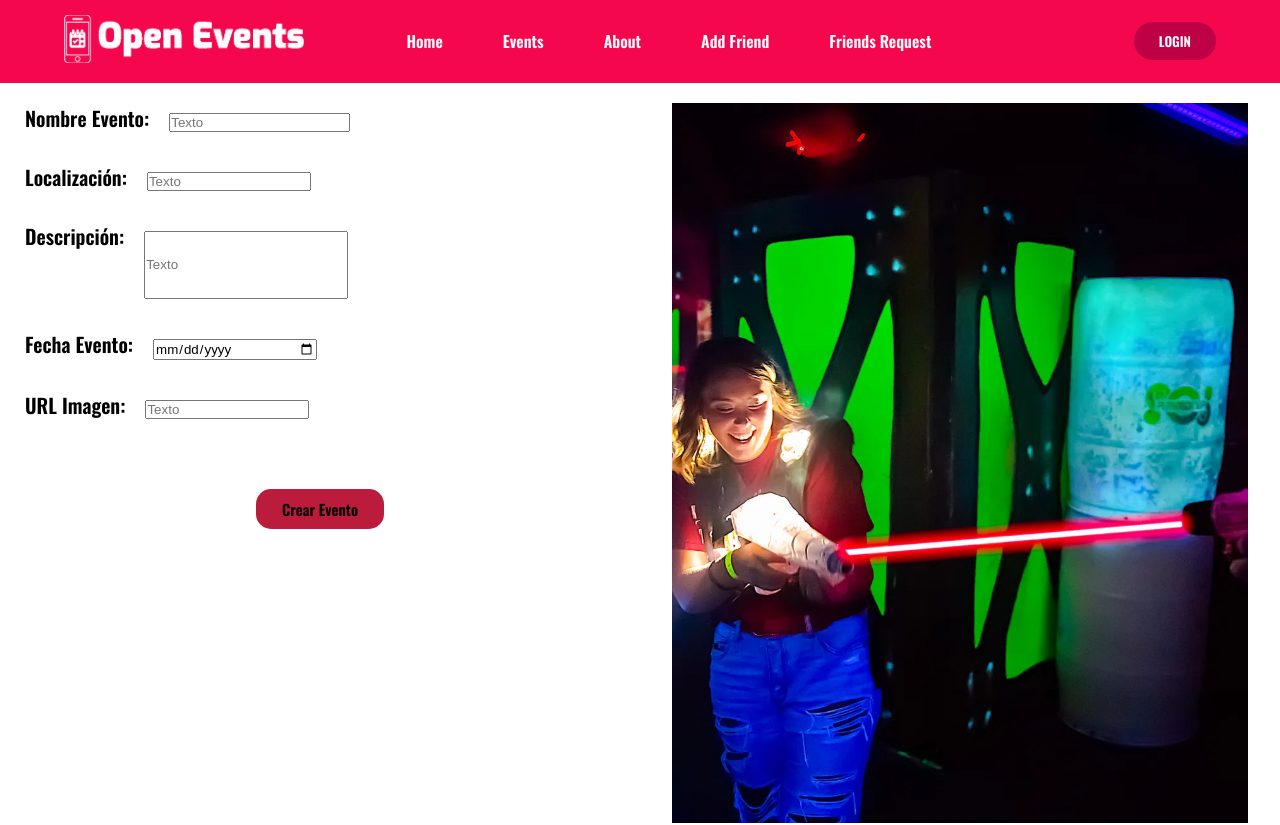
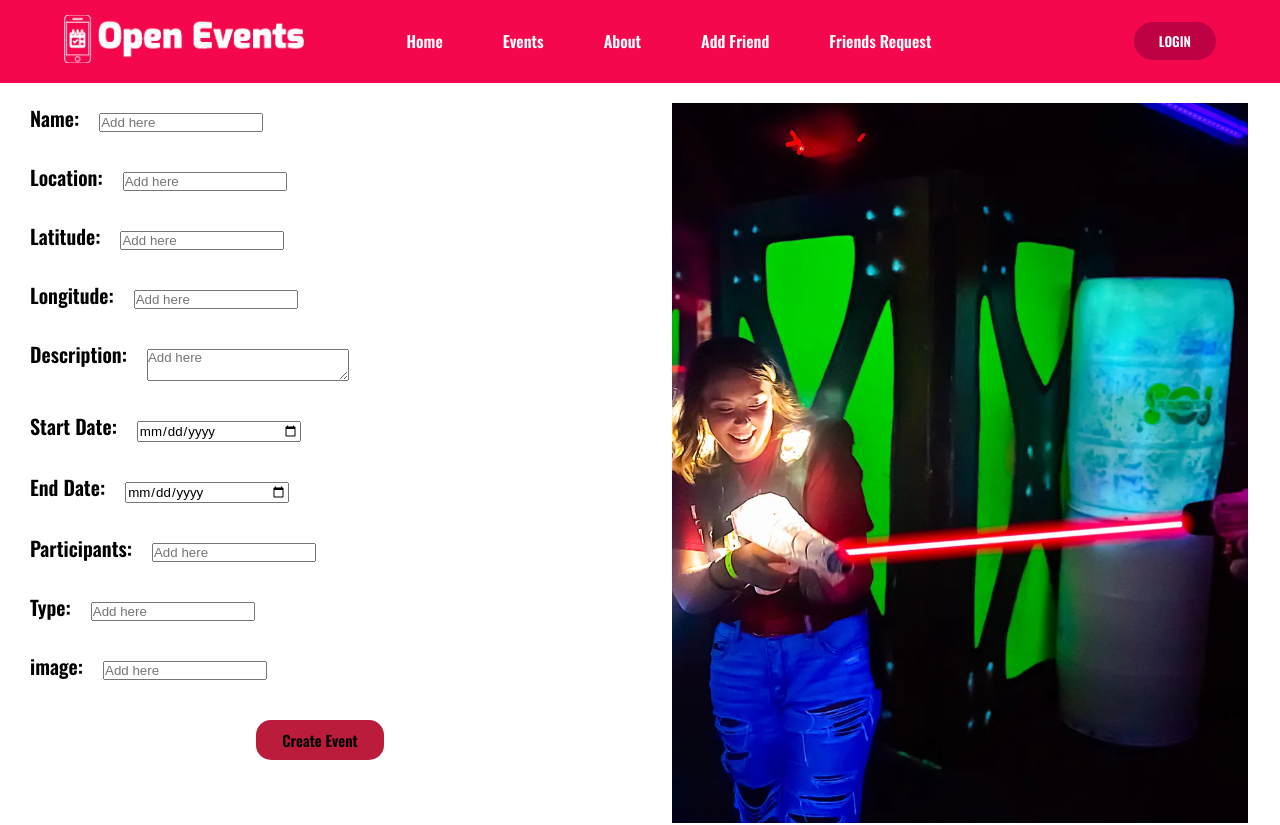
Before and after one commit to LastLeonidas/PW1, a Vue app in the folder Template_Project/: page /createEvent in a window 1280 px wide. Shown: the top 825 px of the page. Built offline with nearby package versions, Linux system fonts and the light colour scheme; a web font is replaced by a local one.

Commit message:
He añadido la lógica a la pantalla CrearEvento

```diff
--- a/Template_Project/src/views/CrearEventoView.vue
+++ b/Template_Project/src/views/CrearEventoView.vue
@@ -1,49 +1,111 @@
 <template>
   <section class="body">
     <section class="seccionIzquierda">
-      <div class="nombreEvento">
-        <p class="textoNombreEvento">Nombre Evento:</p>
+      <form onsubmit="return false;">
+        <div class="nombre">
+          <p class="textoNombre">Name:</p>
           <input
-          class="nombreEventoInput"
+            id="nombre"
+            class="nombreInput"
             type="text"
-          placeholder="Texto"
+            placeholder="Add here"
             required
           />
         </div>
         <div class="localizacion">
-        <p class="textoLocalizacion">Localización:</p>
+          <p class="textoLocalizacion">Location:</p>
           <input
+            id="localizacion"
             class="localizacionInput"
             type="text"
-          placeholder="Texto"
+            placeholder="Add here"
             required
           />
         </div>
+        <div class="latitud">
+          <p class="textoLatitud">Latitude:</p>
+          <input
+            id="latitud"
+            class="latitudInput"
+            type="text"
+            placeholder="Add here"
+          />
+        </div>
+        <div class="longitud">
+          <p class="textoLongitud">Longitude:</p>
+          <input
+            id="longitud"
+            class="longitudInput"
+            type="text"
+            placeholder="Add here"
+          />
+        </div>
         <div class="descripcion">
-        <p class="textoDescripcion">Descripción:</p>
-        <input
+          <p class="textoDescripcion">Description:</p>
+          <textarea
+            id="descripcion"
             class="descripcionInput"
-          type="text"
-          placeholder="Texto"
+            placeholder="Add here"
             required
           />
         </div>
-      <div class="fechaEvento">
-        <p class="textoFecha">Fecha Evento:</p>
+        <div class="fechaInicio">
+          <p class="textoInicioFecha">Start Date:</p>
           <input
-          class="fechaEventoInput"
+            id="fechaInicio"
+            class="fechaInicioInput"
             type="date"
-          placeholder="Texto"
+            placeholder="Add here"
+            required
+          />
+        </div>
+        <div class="fechaFinal">
+          <p class="textoFinalFecha">End Date:</p>
+          <input
+            id="fechaFinal"
+            class="fechaFinalInput"
+            type="date"
+            placeholder="Add here"
+            required
+          />
+        </div>
+        <div class="participantes">
+          <p class="textoParticipantes">Participants:</p>
+          <input
+            id="participantes"
+            class="participantesInput"
+            type="number"
+            placeholder="Add here"
+            min="1"
+            required
+          />
+        </div>
+        <div class="tipo">
+          <p class="textoTipo">Type:</p>
+          <input
+            id="tipo"
+            class="tipoInput"
+            type="text"
+            placeholder="Add here"
             required
           />
         </div>
         <div class="url">
-        <p class="textoUrl">URL Imagen:</p>
-        <input class="urlInput" type="url" placeholder="Texto" required />
+          <p class="textoUrl">image:</p>
+          <input
+            class="urlInput"
+            type="url"
+            placeholder="Add here"
+            required
+            id="urlImagen"
+          />
         </div>
         <div class="boton">
-        <button class="botonCrearEvento">Crear Evento</button>
+          <button class="botonCrearEvento" @:click="mostrarInputs">
+            Create Event
+          </button>
         </div>
+      </form>
     </section>
     <section class="seccionDerecha">
       <img
@@ -54,6 +116,118 @@
     </section>
   </section>
 </template>
+
+<script>
+export default {
+  methods: {
+    mostrarInputs() {
+      let nombre = document.getElementById("nombre").value;
+      let imagen = document.getElementById("urlImagen").value;
+      let localizacion = document.getElementById("localizacion").value;
+      let latitud = document.getElementById("latitud").value;
+      let longitud = document.getElementById("longitud").value;
+      let descripcion = document.getElementById("descripcion").value;
+      let fechaInicio = document.getElementById("fechaInicio").value;
+      let fechaFinal = document.getElementById("fechaFinal").value;
+      let numParticipantes = document.getElementById("participantes").value;
+      let tipo = document.getElementById("tipo").value;
+
+      if (latitud !== "" && longitud !== "") {
+        let evento = {
+          name: nombre,
+          image: imagen,
+          location: localizacion,
+          latitude: latitud,
+          longitude: longitud,
+          description: descripcion,
+          eventStart_date: fechaInicio,
+          eventEnd_date: fechaFinal,
+          n_participators: numParticipantes,
+          type: tipo,
+        };
+        postEvent(evento);
+      } else {
+        if (latitud === "" && longitud === "") {
+          let evento = {
+            name: nombre,
+            image: imagen,
+            location: localizacion,
+            description: descripcion,
+            eventStart_date: fechaInicio,
+            eventEnd_date: fechaFinal,
+            n_participators: numParticipantes,
+            type: tipo,
+          };
+          postEvent(evento);
+        } else {
+          if (latitud === "") {
+            let evento = {
+              name: nombre,
+              image: imagen,
+              location: localizacion,
+              longitude: longitud,
+              description: descripcion,
+              eventStart_date: fechaInicio,
+              eventEnd_date: fechaFinal,
+              n_participators: numParticipantes,
+              type: tipo,
+            };
+            postEvent(evento);
+          } else {
+            let evento = {
+              name: nombre,
+              image: imagen,
+              location: localizacion,
+              latitude: latitud,
+              description: descripcion,
+              eventStart_date: fechaInicio,
+              eventEnd_date: fechaFinal,
+              n_participators: numParticipantes,
+              type: tipo,
+            };
+            postEvent(evento);
+          }
+        }
+      }
+    },
+  },
+};
+
+async function postEvent(event) {
+  const response = await fetch("http://puigmal.salle.url.edu/api/v2/events", {
+    method: "POST",
+    headers: {
+      "Content-Type": "application/json",
+      Authorization:
+        "Bearer eyJhbGciOiJIUzI1NiJ9.eyJpZCI6ODcwLCJuYW1lIjoiS2V2aW4iLCJsYXN0X25hbWUiOiJFbGphcnJhdCBPaGF5b24iLCJlbWFpbCI6ImtldmluLmVsamFycmF0QHN0dWRlbnRzLnNhbGxlLnVybC5lZHUiLCJpbWFnZSI6Imh0dHBzOi8vaS5pbWd1ci5jb20vRDc5dXVIUi5wbmclMjIifQ.1z-iQKwX22ukATnGU7I7hsZ1MWgAvvHmXmhn3I35rD4",
+    },
+    body: JSON.stringify(event),
+  });
+  const responseText = await response.text();
+  console.log(responseText); // logs 'OK'
+}
+
+/*Ejemplo GET
+
+    async function fetchUsersJSON() {
+    let response = await fetch("http://puigmal.salle.url.edu/api/v2/users", {
+    method: "GET",
+    headers: new Headers({
+    'Authorization': 'Bearer eyJhbGciOiJIUzI1NiJ9.eyJpZCI6ODcwLCJuYW1lIjoiS2V2aW4iLCJsYXN0X25hbWUiOiJFbGphcnJhdCBPaGF5b24iLCJlbWFpbCI6ImtldmluLmVsamFycmF0QHN0dWRlbnRzLnNhbGxlLnVybC5lZHUiLCJpbWFnZSI6Imh0dHBzOi8vaS5pbWd1ci5jb20vRDc5dXVIUi5wbmclMjIifQ.1z-iQKwX22ukATnGU7I7hsZ1MWgAvvHmXmhn3I35rD4'
+})
+});
+    let users = await response.json();
+
+    return users;
+}
+
+    fetchUsersJSON().then(users => {
+    users;
+    for (let x in users) {
+    console.log(users[x].name)
+}
+});*/
+</script>
 
 <style scoped>
 @import url("https://fonts.googleapis.com/css2?family=Montserrat&family=Oswald:wght@600&display=swap");
@@ -87,13 +261,14 @@
   flex-direction: column;
 }
 
-.nombreEvento {
+.nombre {
   display: flex;
   flex-direction: row;
 }
 
-.nombreEventoInput {
+.nombreInput {
   margin: 20px;
+  width: 20vh;
 }
 
 .localizacion {
@@ -101,20 +276,45 @@
   flex-direction: row;
 }
 
+.localizacionInput {
+  margin: 20px;
+  width: 20vh;
+}
+
+.latitud {
+  display: flex;
+  flex-direction: row;
+}
+
+.latitudInput {
+  margin: 20px;
+  width: 20vh;
+}
+
+.longitud {
+  display: flex;
+  flex-direction: row;
+}
+
+.longitudInput {
+  margin: 20px;
+  width: 20vh;
+}
+
 .textoLocalizacion,
 .textoDescripcion,
-.textoFecha,
+.textoInicioFecha,
+.textoFinalFecha,
 .textoUrl,
-.textoNombreEvento {
-  padding-left: 25px;
+.textoNombre,
+.textoLongitud,
+.textoLatitud,
+.textoParticipantes,
+.textoTipo {
+  padding-left: 30px;
   padding-top: 10px;
   font-size: 20px;
   font-family: "Oswald", sans-serif;
-}
-
-.localizacionInput {
-  margin: 20px;
-  width: 20vh;
 }
 
 .descripcion {
@@ -123,17 +323,26 @@
 }
 
 .descripcionInput {
-  height: 8vh;
   margin: 20px;
   width: 25vh;
 }
 
-.fechaEvento {
+.fechaInicio {
   display: flex;
   flex-direction: row;
 }
 
-.fechaEventoInput {
+.fechaInicioInput {
+  margin: 20px;
+  width: 20vh;
+}
+
+.fechaFinal {
+  display: flex;
+  flex-direction: row;
+}
+
+.fechaFinalInput {
   margin: 20px;
   width: 20vh;
 }
@@ -148,11 +357,31 @@
   width: 20vh;
 }
 
+.participantes {
+  display: flex;
+  flex-direction: row;
+}
+
+.participantesInput {
+  margin: 20px;
+  width: 20vh;
+}
+
+.tipo {
+  display: flex;
+  flex-direction: row;
+}
+
+.tipoInput {
+  margin: 20px;
+  width: 20vh;
+}
+
 .boton {
   display: flex;
   flex-direction: row;
   justify-content: center;
-  padding-top: 50px;
+  padding-top: 20px;
 }
 
 .botonCrearEvento {
```
Lines whose indentation alone changed are shown as unchanged.
